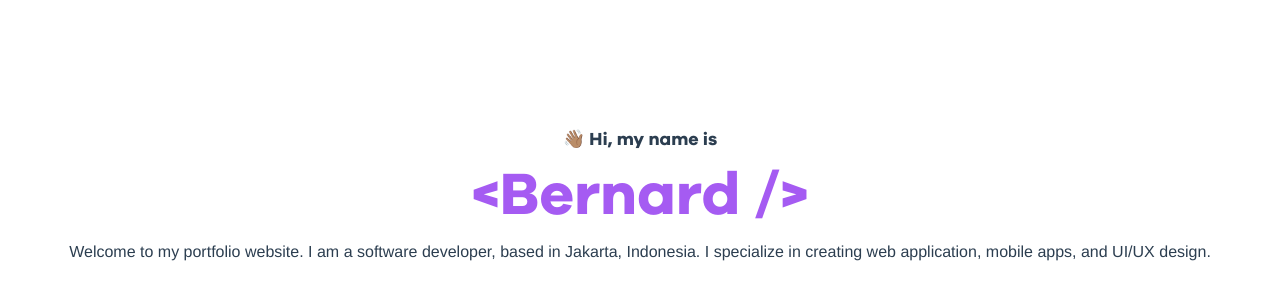
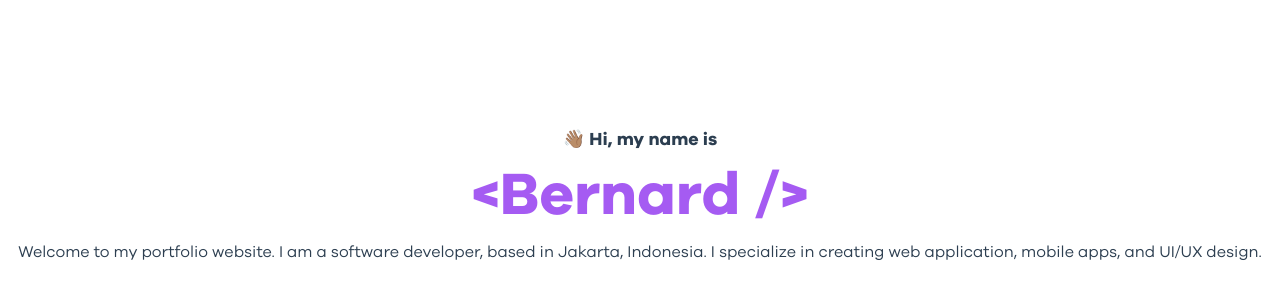
Before and after one commit to bernardadhitya/v1, a Vue app: page / in a window 1280 px wide. Shown: the part 120-420 px from the top of the page. Built offline with nearby package versions, Linux system fonts and the light colour scheme.

Commit message:
[Bernard]  Change header tag on Introduction

```diff
--- a/src/components/Introduction.vue
+++ b/src/components/Introduction.vue
@@ -3,7 +3,7 @@
     <b-container fluid>
       <b-row>
         <b-col>
-          <h2>👋🏽 Hi, my name is</h2>
+          <h4>👋🏽 Hi, my name is</h4>
         </b-col>
       </b-row>
       <b-row>
@@ -37,8 +37,12 @@ export default {
     font-size: 60px !important;
     color: #A55BF2;
   }
-  h2{
+  h4{
     font-family: 'Bold';
     font-size: 18px !important;
   }
+  p{
+    font-family: 'Regular';
+    font-size: 16px !important;
+  }
 </style>
```
